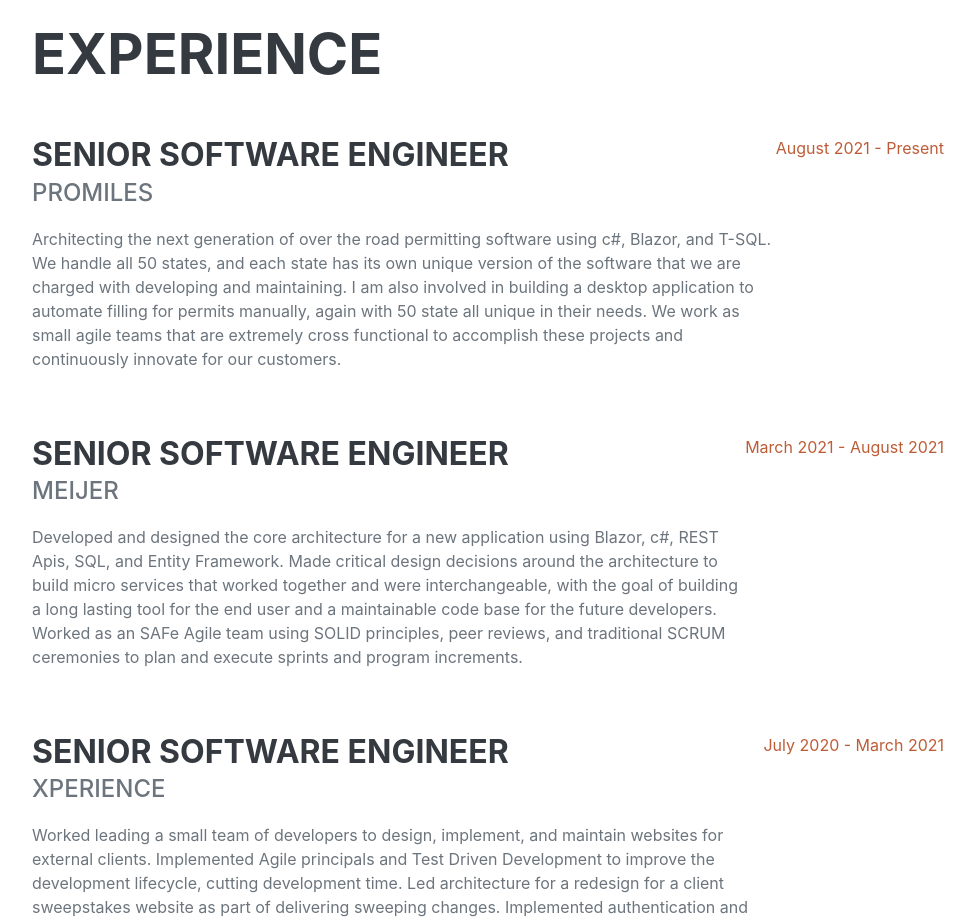
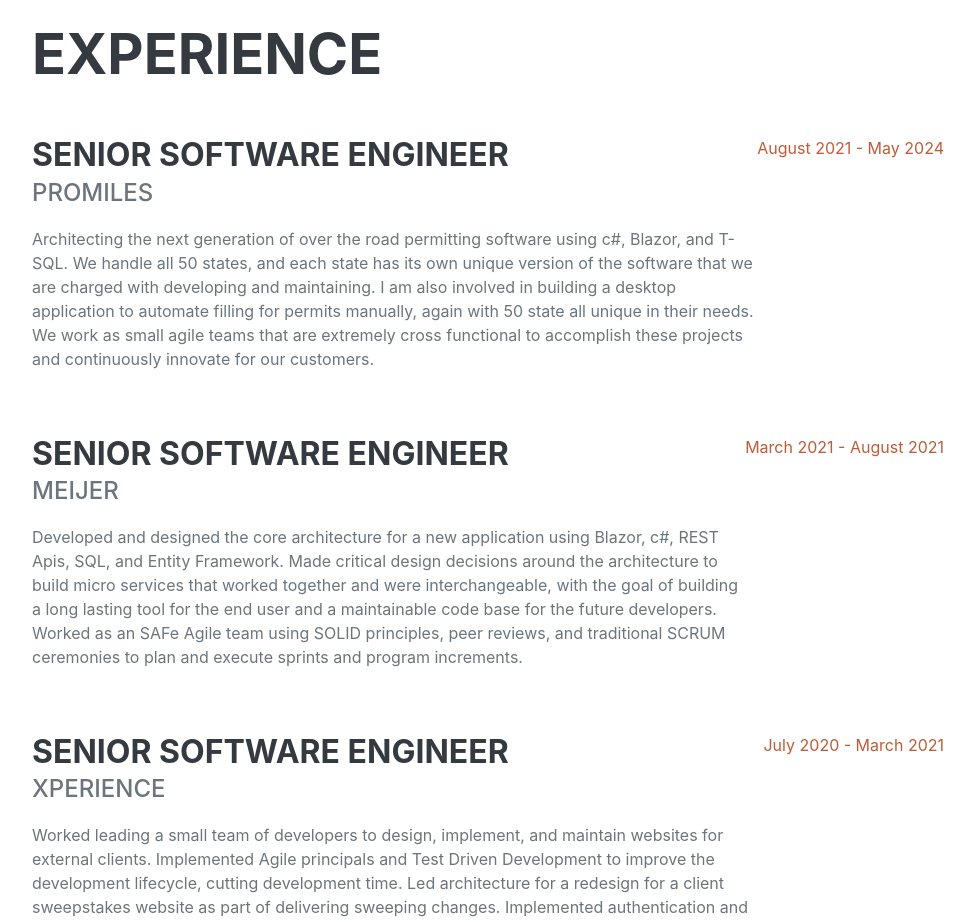
Before and after one commit to alexanderjwoods/alexanderjwoods.github.io, an Angular app in the folder code/site/: page / in a window 1280 px wide. Shown: the part 860-1782 px from the top of the page, without its empty margins (288-1263 px from the left). Built offline with nearby package versions, Linux system fonts and the light colour scheme; a web font is replaced by a local one.

Commit message:
Changed end date of last employment and rebuilt site

```diff
--- a/code/site/src/app/components/experience/experience.component.ts
+++ b/code/site/src/app/components/experience/experience.component.ts
@@ -9,7 +9,7 @@
 export class ExperienceComponent {
   public title:string = "Experience";
   public elements: Experience[] = new Array<Experience>(
-    new Experience("Senior Software Engineer", "ProMiles", "Architecting the next generation of over the road permitting software using c#, Blazor, and T-SQL. We handle all 50 states, and each state has its own unique version of the software that we are charged with developing and maintaining. I am also involved in building a desktop application to automate filling for permits manually, again with 50 state all unique in their needs. We work as small agile teams that are extremely cross functional to accomplish these projects and continuously innovate for our customers.", "August 2021", "Present"),
+    new Experience("Senior Software Engineer", "ProMiles", "Architecting the next generation of over the road permitting software using c#, Blazor, and T-SQL. We handle all 50 states, and each state has its own unique version of the software that we are charged with developing and maintaining. I am also involved in building a desktop application to automate filling for permits manually, again with 50 state all unique in their needs. We work as small agile teams that are extremely cross functional to accomplish these projects and continuously innovate for our customers.", "August 2021", "May 2024"),
     new Experience("Senior Software Engineer", "Meijer", "Developed and designed the core architecture for a new application using Blazor, c#, REST Apis, SQL, and Entity Framework.  Made critical design decisions around the architecture to build micro services that worked together and were interchangeable, with the goal of building a long lasting tool for the end user and a maintainable code base for the future developers. Worked as an SAFe Agile team using SOLID principles, peer reviews, and traditional SCRUM ceremonies to plan and execute sprints and program increments. ", "March 2021", "August 2021"),
     new Experience("Senior Software Engineer", "Xperience", "Worked leading a small team of developers to design, implement, and maintain websites for external clients.  Implemented Agile principals and Test Driven Development to improve the development lifecycle, cutting development time.  Led architecture for a redesign for a client sweepstakes website as part of delivering sweeping changes.  Implemented authentication and authorization mechanisms, as well as data security practices for our client management system.  Developed an external API to centralize data access behind auth gates.", "July 2020", "March 2021"),
     new Experience("Senior Software Engineer", "Dominos Pizza", "Worked within an Agile environment to complete upgrades to legacy applications using c# and VB6.  Improved internal deployment application by rewriting legacy code in more maintainable Python modules.  Designed and implemented Contactless Delivery during beginning of COVID outbreak.  Rewrote legacy credit card payments APIs to conform to current security standards.  Provide leadership and best practice knowledge to junior developers.", "March 2020", "July 2020"),
```
Also changed, not shown: 18 other files (tests, documents, lock files or other folders).
